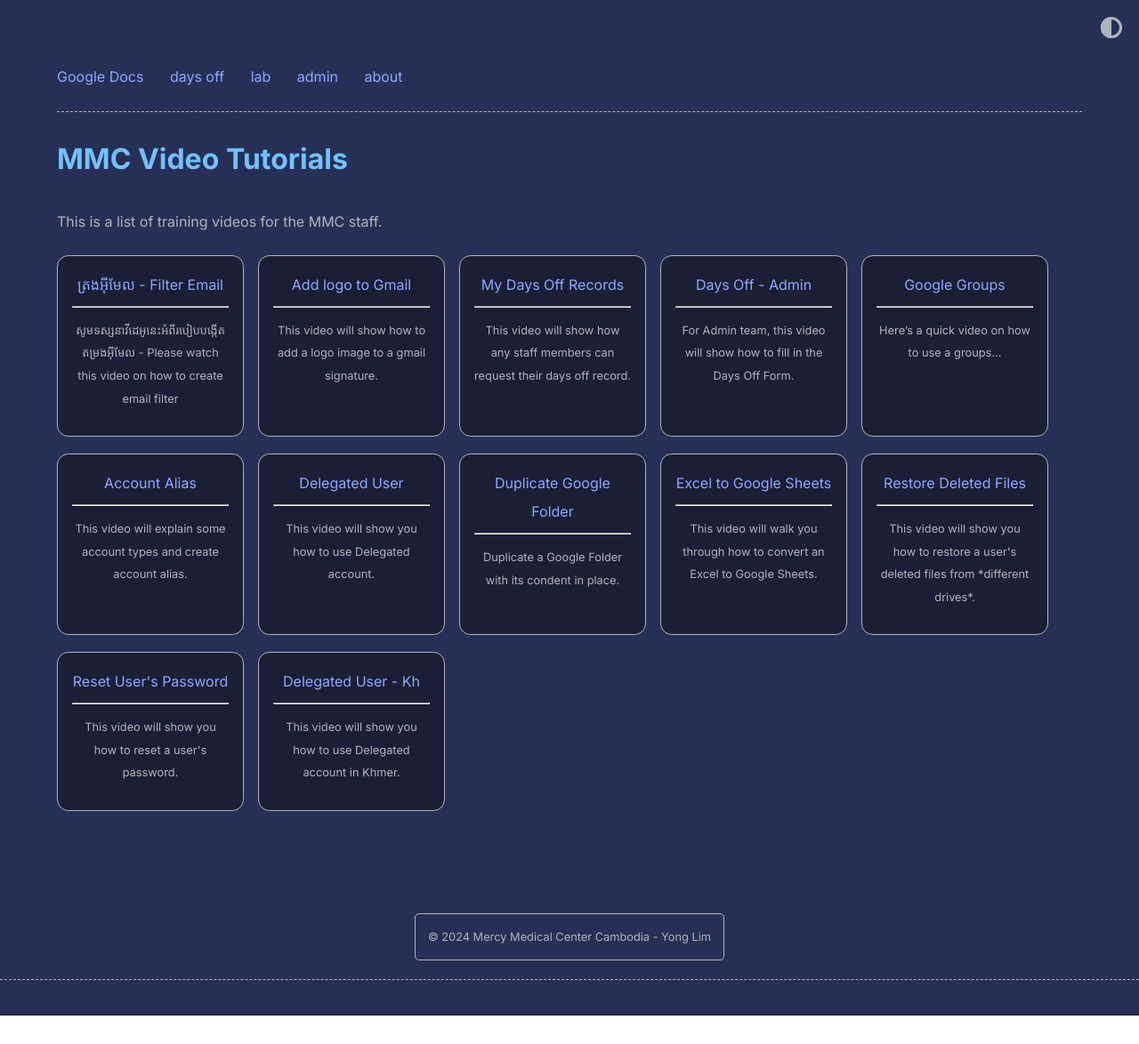
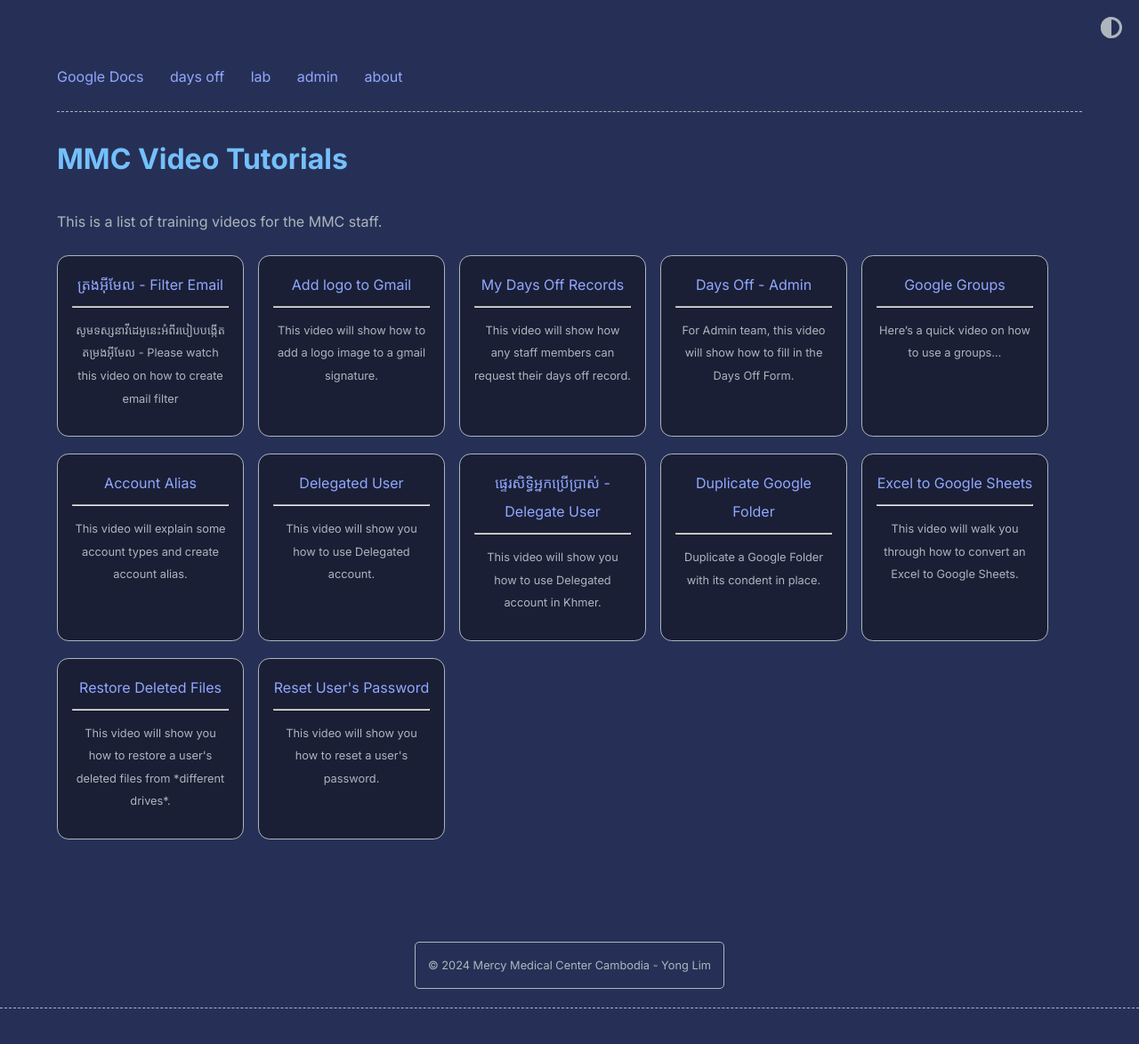
Before and after one commit to yong-lim/mmc-staff, a Jekyll site: the page built from index.md, in a window 1280 px wide. Shown: the whole page at 89% size. Built offline with Jekyll 4.4.1, drawn with Linux system fonts in a browser that asks for light colours; before the commit the page ends 1142 px from its top, so only the background shows below that.

Commit message:
Rename the post to close pairing with the English version

```diff
--- a/_posts/2024-01-07-delegate-user-khmer.md
+++ b/_posts/2024-01-12-delegate-user-kh.md
@@ -1,14 +1,14 @@
 ---
 layout: post
-title: Delegated User - Kh
+title: ផ្ទេរសិទ្ធិអ្នកប្រើប្រាស់ - Delegate User
 desc: This video will show you how to use Delegated account in Khmer.
 driveId: 1YLvtM0mhIiJIYyoEi_pYGgrxn3U0KBcN
-tags: [lab]
+tags: [lab, google-docs]
 ---
 
 {% include googleDrivePlayer.html id=page.driveId %}
 
-### របៀបប្រើគណនីផ្ទេរសិទ្ធិ - How to use delegated account/user
+### របៀបប្រើគណនីផ្ទេរសិទ្ធិ - How to use delegate account/user
 
 1) ទទួលយកអ៊ីមែលចូលប្រើជំនួយ - Accept the Grant Access Email
 ![Accept delegated](/assets/images/Delegated_Accept_Kh.jpg "Accept delegate email")
```
